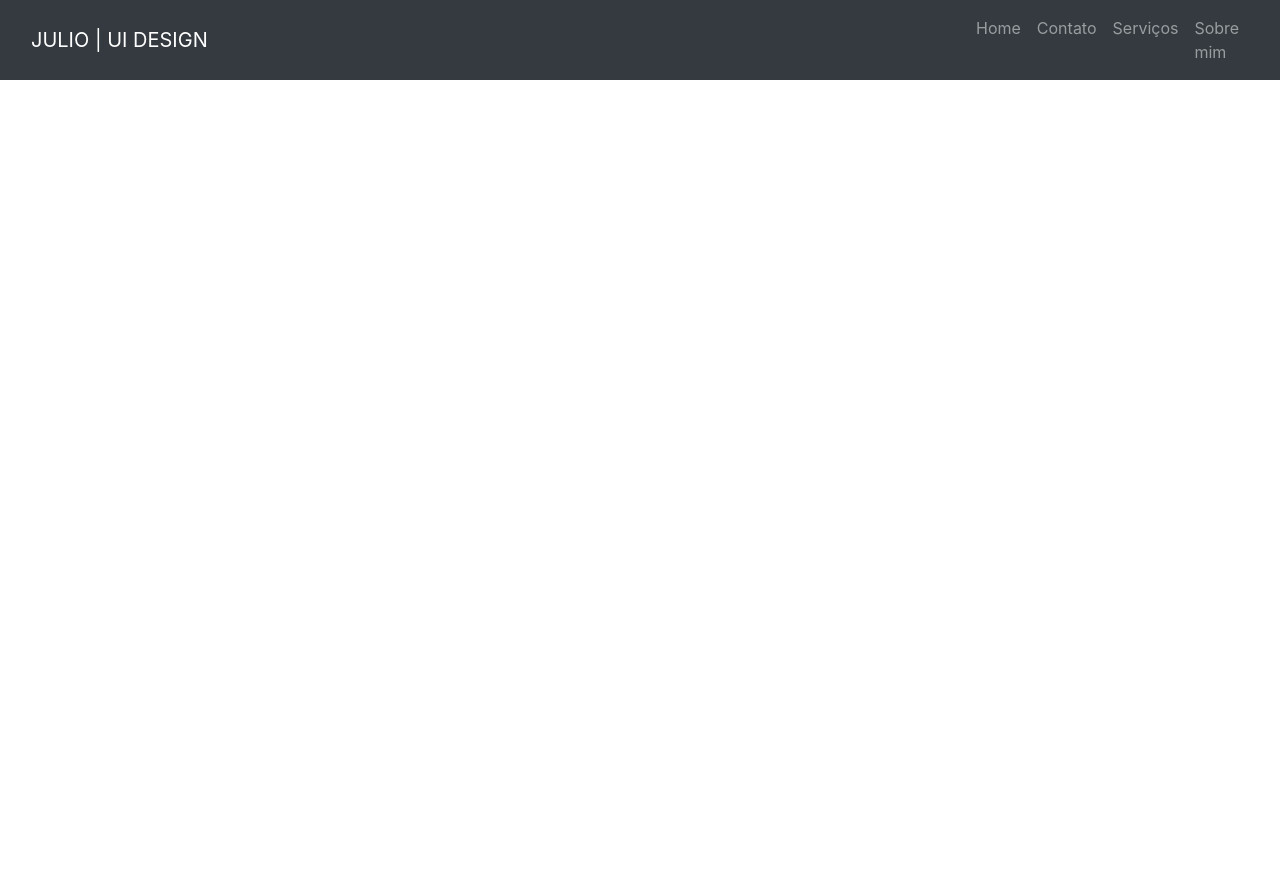
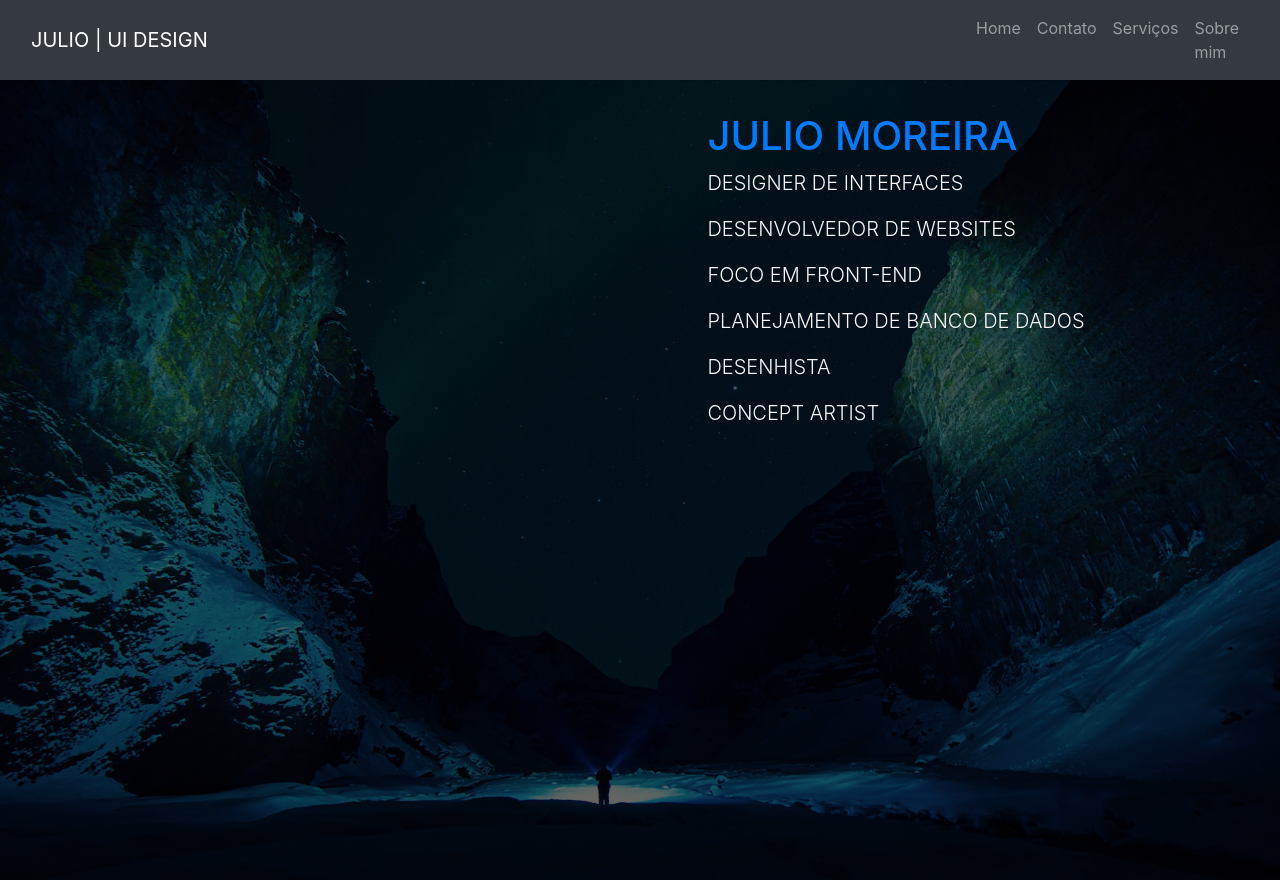
Before and after one commit to JulioFrontEnd/PHP-Itego, a PHP site: page / in a window 1280 px wide. Before the commit the page ends 80 px from the top, so only its background shows below. Run offline with PHP 8.4, Linux system fonts and the light colour scheme.

Commit message:
Contruindo Interface

```diff
--- /dev/null
+++ b/estilo.css
@@ -0,0 +1,35 @@
+body, html {
+  height: 100%;
+}
+
+.parallax {
+  /* The image used */
+  background-image: url("img_parallax.jpg");
+
+  /* Full height */
+  height: 100%;
+
+  /* Create the parallax scrolling effect */
+  background-attachment: fixed;
+  background-position: center;
+  background-repeat: no-repeat;
+  background-size: cover;
+  position: relative;
+}
+
+.after{
+	height: 100%;
+	width: 100%;
+	top: 0;
+	right: 0;
+	background: rgba(0,0,0,0.6);
+	z-index: 10;
+}
+
+.title{
+	position: absolute;
+	left: 70%;
+	transform: translate(-50%,0);
+	top: 4%;
+	z-index: 100;
+}
--- a/head.php
+++ b/head.php
@@ -10,6 +10,7 @@
 
     <!-- Bootstrap CSS -->
     <link rel="stylesheet" href="https://stackpath.bootstrapcdn.com/bootstrap/4.3.1/css/bootstrap.min.css" integrity="sha384-ggOyR0iXCbMQv3Xipma34MD+dH/1fQ784/j6cY/iJTQUOhcWr7x9JvoRxT2MZw1T" crossorigin="anonymous">
+    <link rel="stylesheet" type="text/css" href="<?= DOMINIO ?>/estilo.css">
   </head>
 
 
--- a/index.php
+++ b/index.php
@@ -4,6 +4,20 @@
 	titleMenu($title);
 ?>
 
+<div class="parallax">
+	<div class="after"></div>
+	<div class="title">
+		<h1 class="text-primary">JULIO MOREIRA</h1>
+		<p class="lead text-light value">DESIGNER DE INTERFACES</p>
+		<p class="lead text-light value">DESENVOLVEDOR DE WEBSITES</p>
+		<p class="lead text-light value">FOCO EM FRONT-END</p>
+		<p class="lead text-light value">PLANEJAMENTO DE BANCO DE DADOS</p>
+		<p class="lead text-light value">DESENHISTA</p>
+		<p class="lead text-light value">CONCEPT ARTIST</p>
+	</div>
+</div>
+
+
 
 
 <?php
```
Also changed, not shown: img_parallax.jpg (added).
